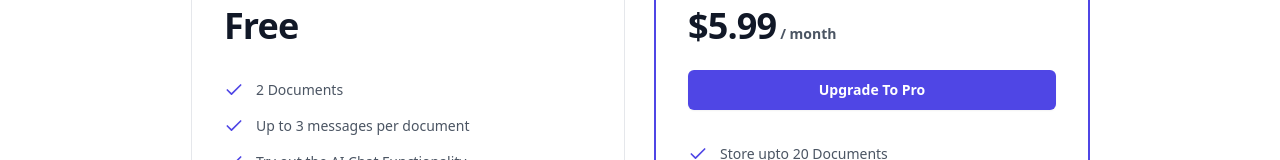
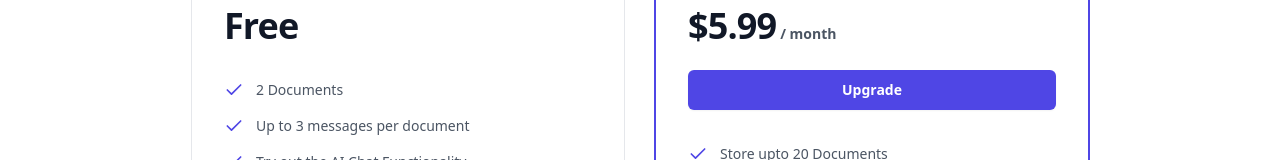
Before and after one commit to mdfaizanahmed786/chat-with-ai-pdf, a Next.js app: page /dashboard/upgrade in a window 1280 px wide. Shown: the part 583-743 px from the top of the page. Built offline with nearby package versions, Linux system fonts and the light colour scheme; no server answers.

Commit message:
pkg: installed stripe package for payment

```diff
--- a/app/dashboard/upgrade/page.tsx
+++ b/app/dashboard/upgrade/page.tsx
@@ -1,7 +1,35 @@
+"use client";
 import { Button } from "@/components/ui/button";
+import useSubscription from "@/hooks/useSubscription";
+import getStripe from "@/lib/stripe-js";
+import { useUser } from "@clerk/nextjs";
 import { CheckIcon } from "lucide-react";
+import { useTransition } from "react";
+
+export type UserDetails = {
+  email: string;
+  name: string;
+};
 
 function PricingPage() {
+  const { user } = useUser();
+  const { hasActiveMembership, loading } = useSubscription();
+  const [isPending, startTransition] = useTransition();
+  const handleUpgrade = () => {
+    if (!user) return;
+    const userDetails: UserDetails = {
+      email: user.primaryEmailAddress?.toString()!,
+      name: user.fullName!,
+    };
+    startTransition(async () => {
+      // Load Stripe checkout here...
+      const stripe = await getStripe();
+      if (hasActiveMembership) {
+        // Create stripe portal
+        // What is portal? It is a way to manage subscription
+      }
+    });
+  };
   return (
     <div>
       <div className="py-24 sm:py-32">
@@ -73,9 +101,14 @@ function PricingPage() {
 
             <Button
               className="bg-indigo-600 w-full text-white shadow-sm hover:bg-indigo-500 mt-6 block rounded-md px-3 py-2 text-center text-sm font-semibold leading-6 focus-visible:outline focus-visible:outline-2 focus-visible:outline-offset-2 focus-visible:outline-indigo-600"
-
+              disabled={loading || isPending}
+              onClick={handleUpgrade}
             >
-                  Upgrade To Pro
+              {isPending || loading
+                ? "Loading..."
+                : hasActiveMembership
+                ? "Manage Subscription"
+                : "Upgrade"}
             </Button>
 
             <ul
--- /dev/null
+++ b/hooks/useSubscription.ts
@@ -0,0 +1,56 @@
+'use client'
+import { db } from "@/firebase";
+import { useUser } from "@clerk/nextjs"
+import { collection, doc } from "firebase/firestore";
+import { useEffect, useState } from "react"
+import { useCollection, useDocument } from "react-firebase-hooks/firestore";
+
+const PRO_LIMIT=20;
+const FREE_LIMIT=2;
+
+function useSubscription() {
+    const [hasActiveMembership, setHasActiveMembership] = useState(null)
+    const [isOverFileLimit, setIsOverFileLimit] = useState(false)
+    const {user}=useUser();
+
+    // Listen to the user document..
+    const [snapshot, loading, error]=useDocument(user && doc(db, "users", user.id), {
+        snapshotListenOptions: { includeMetadataChanges: true },
+    });
+
+    // listen to the files collection
+    const [filesSnapshot, filesLoading]=useCollection(user && collection(db, "users", user.id, "files"), {
+        snapshotListenOptions: { includeMetadataChanges: true },
+    });
+
+    useEffect(()=>{
+        if(!snapshot) return;
+
+        const data=snapshot.data();
+        if(!data) return;
+
+        setHasActiveMembership(data.activeMembership);
+
+    },[snapshot])
+
+
+    useEffect(()=>{
+// This type we are checking whether it is false and loading state of hasActiveMembership
+        if(!filesSnapshot || hasActiveMembership===null) return;
+
+        const userDocs=filesSnapshot.docs;
+
+        const usersLimit=hasActiveMembership ? PRO_LIMIT : FREE_LIMIT;
+
+        setIsOverFileLimit(userDocs.length>=usersLimit);
+
+
+
+
+    },[filesSnapshot, PRO_LIMIT, FREE_LIMIT, hasActiveMembership])
+
+
+    return {isOverFileLimit, hasActiveMembership, loading, filesLoading}
+
+}
+export default useSubscription
--- /dev/null
+++ b/lib/stripe-js.ts
@@ -0,0 +1,19 @@
+import {loadStripe, Stripe} from '@stripe/stripe-js';
+
+
+let stripePromise: Promise<Stripe | null>;
+
+if(!process.env.NEXT_PUBLIC_STRIPE_PUBLIC_KEY){
+    throw new Error("Stripe public key not found")
+}
+
+const getStripe=():Promise<Stripe | null>=>{
+// checking if its already loaded
+    if(!stripePromise){
+        stripePromise=loadStripe(process.env.NEXT_PUBLIC_STRIPE_PUBLIC_KEY!);
+    }
+    return stripePromise;
+
+}
+
+export default getStripe;
--- a/package.json
+++ b/package.json
@@ -17,6 +17,7 @@
     "@pinecone-database/pinecone": "^3.0.0",
     "@radix-ui/react-slot": "^1.1.0",
     "@react-pdf/renderer": "^3.4.4",
+    "@stripe/stripe-js": "^4.1.0",
     "byte-size": "^9.0.0",
     "class-variance-authority": "^0.7.0",
     "clsx": "^2.1.1",
```
Also changed, not shown: 1 other file (tests, documents, lock files or other folders). Lines whose indentation alone changed are shown as unchanged.
